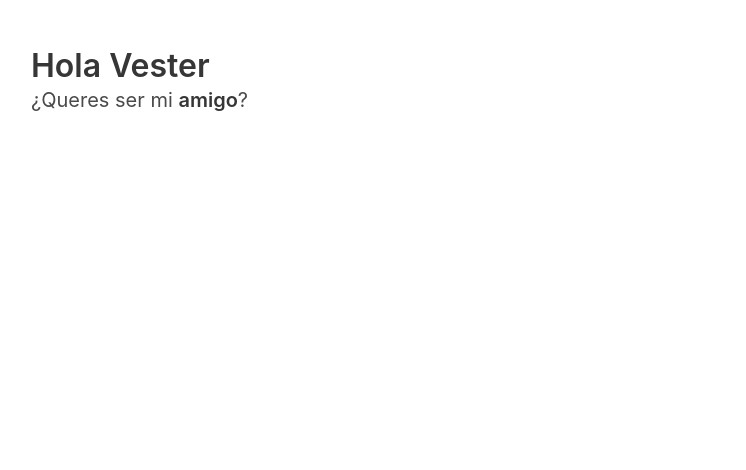
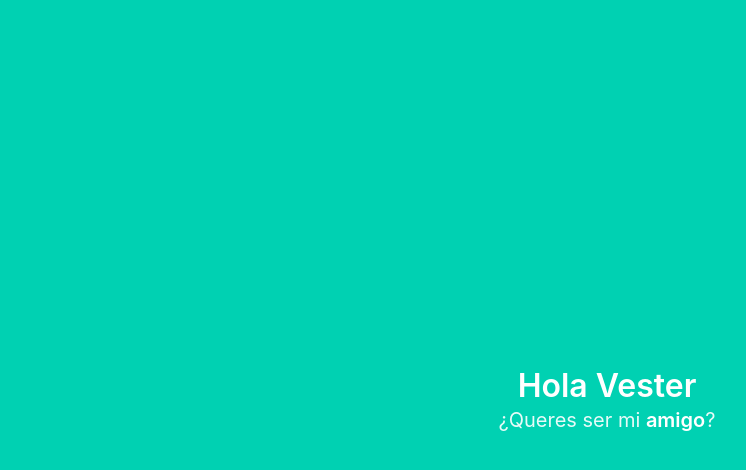
Before and after one commit to c1rio/c1rio.github.io, a plain HTML site: page index.html in a window 1280 px wide. Shown: the whole page, without its empty margins (33-779 px from the left). Drawn offline with nearby package versions, Linux system fonts and the light colour scheme.

Commit message:
Update index.html

```diff
--- a/index.html
+++ b/index.html
@@ -7,8 +7,10 @@
     <link rel="stylesheet" href="https://cdn.jsdelivr.net/npm/bulma@0.9.1/css/bulma.min.css">
   </head>
   <body>
-  <section class="section">
-    <div class="container">
+  <section class="hero is-primary is-fullheight">
+    <div class="hero-head"></div>
+    <div class="hero-body">
+      <div class="container has-text-centered">
         <h1 class="title">
           Hola Vester
         </h1>
@@ -16,6 +18,8 @@
           ¿Queres ser mi <strong>amigo</strong>?
         </p>
       </div>
+    </div>
+    </div>
   </section>
   </body>
 </html>
```
Lines whose indentation alone changed are shown as unchanged.
